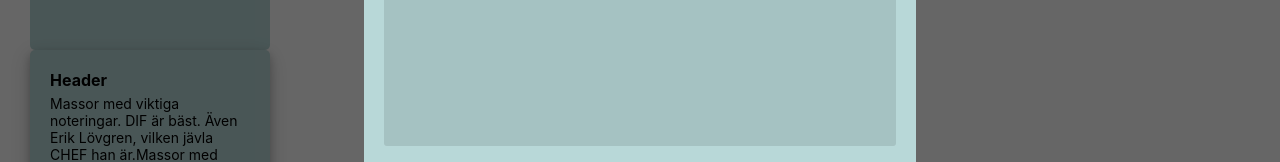
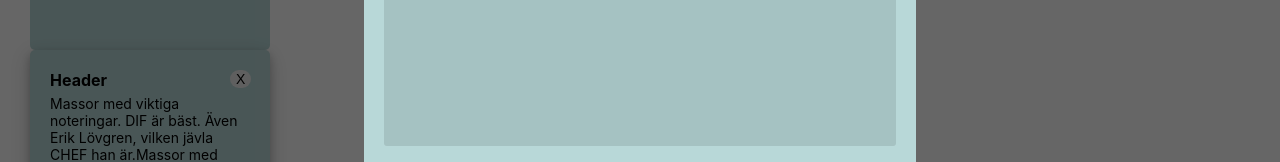
Before and after one commit to viktor-enzell/Pinboard, a React (Create React App) app in the folder client/: page / in a window 1280 px wide. Shown: the part 430-592 px from the top of the page. Built offline with nearby package versions, Linux system fonts and the light colour scheme; no server answers.

Commit message:
added remove button no functionality yet

```diff
--- a/client/src/components/Note/index.js
+++ b/client/src/components/Note/index.js
@@ -2,6 +2,8 @@ import React from "react";
 import styled from "styled-components";
 
 class Note extends React.PureComponent {
+
+
   render() {
     const Brod =
       "Massor med viktiga noteringar. DIF är bäst. Även Erik Lövgren, vilken jävla CHEF han är." +
@@ -29,6 +31,19 @@ class Note extends React.PureComponent {
       overflow-style: auto;
     `;
 
+    const Trash = styled.button`
+      font-size: 14px;
+      margin-left: 180px;
+      position: absolute;
+      border: none;
+      //background: none;
+      border-radius: 55px;
+      outline: none;
+      &:hover {
+      background: #92bcbc;
+      }
+      `;
+
     const Date = styled.span`
       position: absolute;
       margin-top: 180px;
@@ -36,6 +51,7 @@ class Note extends React.PureComponent {
     `;
     return (
       <Wrapper>
+        <Trash onClick={this.RemoveNote}>X</Trash>
         <Heading>Header</Heading>
         <BodyText>{Brod}</BodyText>
         <Date>12/11-2018</Date>
```
